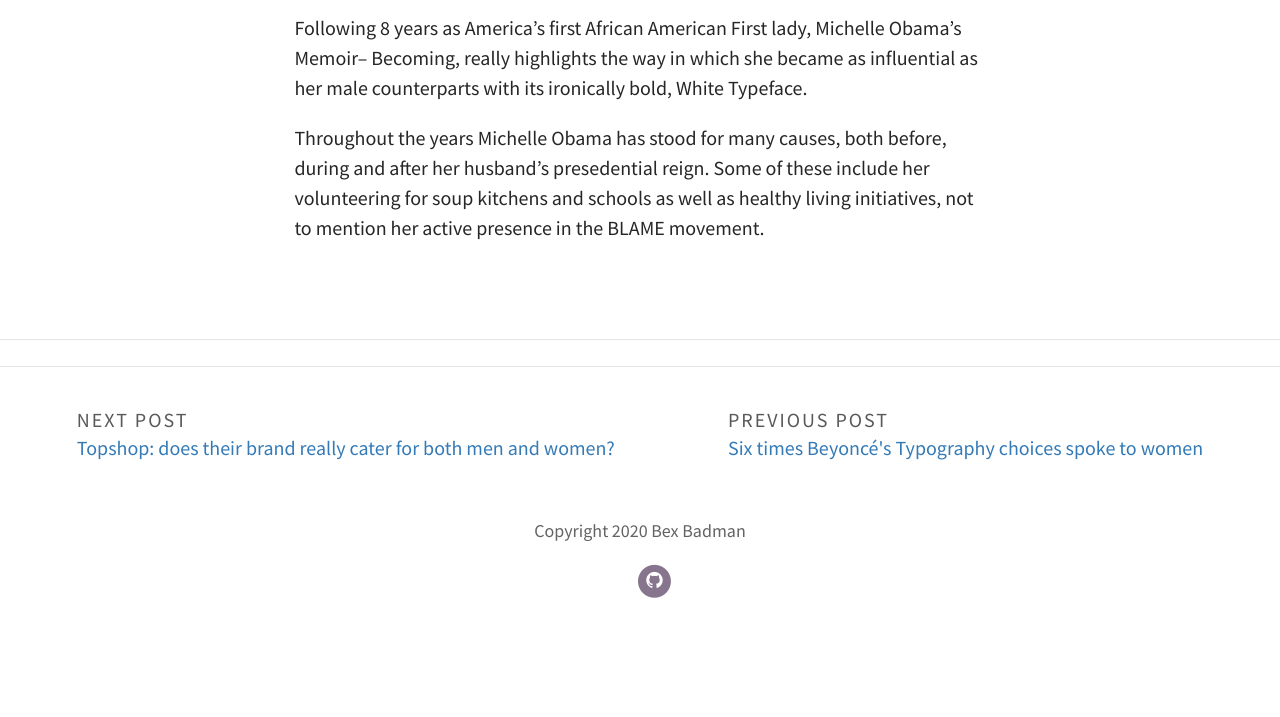
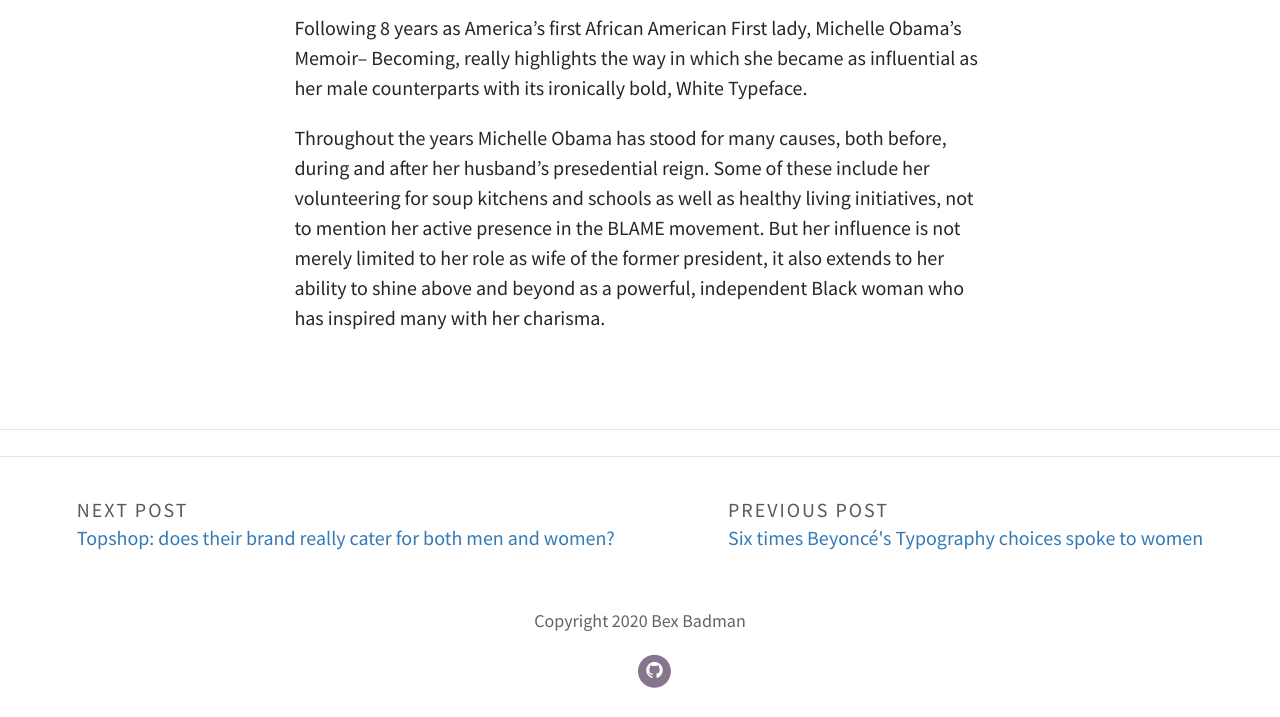
Before and after one commit to rebeccabadman1999/Bex-Badman-Blog, a Jekyll site: the page built from _posts/2020-11-14-thinking-like-a-man-the-typeface-behind-the-first-lady.md, in a window 1280 px wide and 1090 px high. Shown: the part 373-1090 px from the top of the window. Built offline with Jekyll 4.4.1, drawn with Linux system fonts in a browser that asks for light colours; some web fonts are replaced; comment, search, counter and statistics services are not loaded.

Commit message:
Update Post “2020-11-14-thinking-like-a-man-the-typeface-behind-the-first-lady”

```diff
--- a/_posts/2020-11-14-thinking-like-a-man-the-typeface-behind-the-first-lady.md
+++ b/_posts/2020-11-14-thinking-like-a-man-the-typeface-behind-the-first-lady.md
@@ -7,4 +7,4 @@
 ---
 Following 8 years as America's first African American First lady, Michelle Obama's Memoir-- Becoming, really highlights the way in which she became as influential as her male counterparts with its ironically bold, White Typeface.
 
-Throughout the years Michelle Obama has stood for many causes, both before, during and after her husband's presedential reign. Some of these include her volunteering for soup kitchens and schools as well as healthy living initiatives, not to mention her active presence in the BLAME movement.
+Throughout the years Michelle Obama has stood for many causes, both before, during and after her husband's presedential reign. Some of these include her volunteering for soup kitchens and schools as well as healthy living initiatives, not to mention her active presence in the BLAME movement. But her influence is not merely limited to her role as wife of the former president, it also extends to her ability to shine above and beyond as a powerful, independent Black woman who has inspired many with her charisma.
```
